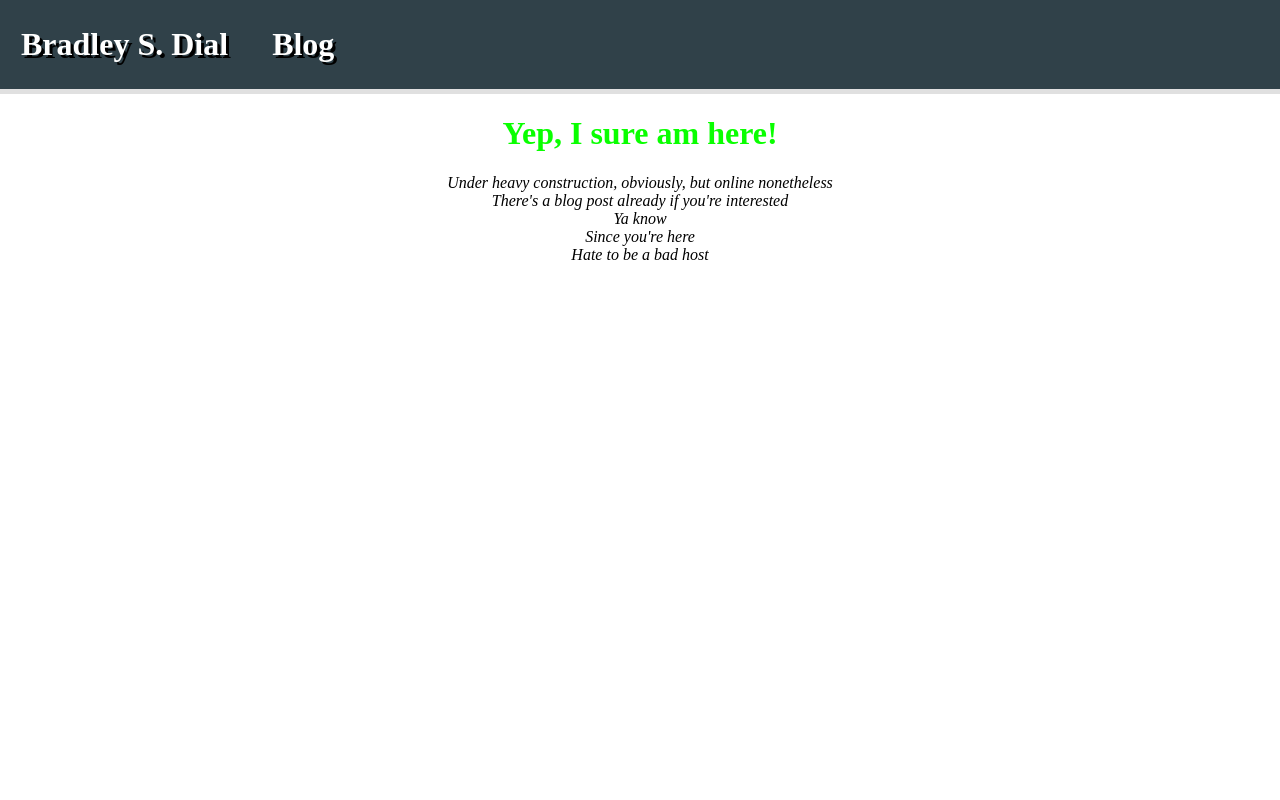
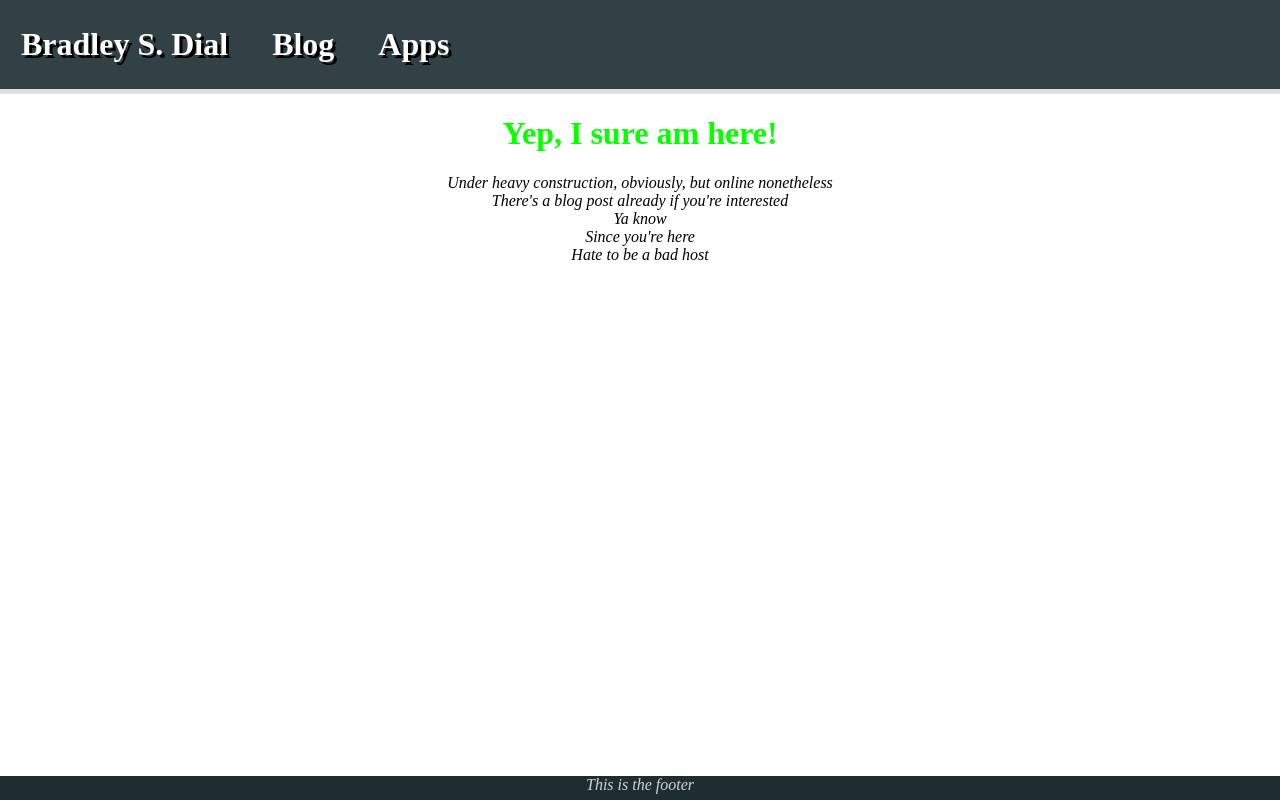
Before and after one commit to Bdialtech/personalSite, a PHP site: page / in a window 1280 px wide. Run offline with PHP 8.4, Linux system fonts and the light colour scheme.

Commit message:
Converted to dynamic rendering Objectified header Added footer Added apps page (empty)

```diff
--- a/css/default.css
+++ b/css/default.css
@@ -1,13 +1,22 @@
 html, body {
     padding: 0px;
     margin: 0px;
+}
+
+.page {
+    position: relative;
+    min-height: 100vh;
+}
+
+.content {
+    padding-bottom: 1.5rem;
 }
 
 .header {
     margin: 0px;
     padding: 1px;
     width: 100%;
-    background-color: rgb(48, 65, 73);
+    background-color: rgb(50, 65, 70);
     color: white;
     border: 0px solid rgb(224, 224, 224);
     border-bottom-width: 5px;
@@ -38,26 +47,20 @@ html, body {
     100% {left: -3px; top: -3px; text-shadow: rgb(41, 41, 41) 6px 6px;}
 }
 
-.blogEntry {
-    width: 80%;
-    margin: auto;
+.footer {
+    position: absolute;
+    bottom: 0;
+    width: 100%;
+    height: 1.5rem;
+    background-color: rgb(30, 45, 50);
+    color: lightgray;
 }
 
-.blogEntry h1 {
+.footer p {
+    margin: 0;
+    padding: 0;
+    text-align: center;
     font-style: italic;
-    border: 0px solid black;
-    border-bottom-width: 2px;
-    margin-bottom: 0px;
-}
-
-.blogEntry h2 {
-    font-size: larger;
-    margin: 5px 0px;
-}
-
-.blogEntry p {
-    width: 90%;
-    margin: auto;
 }
 
 .goof {
--- a/index.html
+++ /dev/null
@@ -1,15 +0,0 @@
-<html>
-    <head>
-        <link rel="stylesheet" href="css/default.css">
-        <title>Brad Dial - Budding Web Developer</title>
-    </head>
-    <body>
-        <div class="header">
-            <h1 class="headerItem"><a href="index.html">Bradley S. Dial</a></h1>
-            <h1 class="headerItem"><a href="blog.html">Blog</a></h1>
-        </div>
-        <h1 class="goof">Yep, I sure am here!</h1>
-        <p style="text-align:center; font-style:italic;">Under heavy construction, obviously, but online nonetheless<br>There's a blog post already if you're interested<br>Ya know<br>Since you're here<br>Hate to be a bad host</btr></p>
-    </body>
-    <br><br><br><br><br><br>
-</html>
--- /dev/null
+++ b/index.php
@@ -0,0 +1,17 @@
+<html>
+    <head>
+        <link rel="stylesheet" href="css/default.css">
+        <title>Brad Dial - Budding Web Developer</title>
+    </head>
+    <body>
+        <div class="page">
+            <div class="content">
+                <?php include 'objects/siteHeader.html'; ?>
+
+                <h1 class="goof">Yep, I sure am here!</h1>
+                <p style="text-align:center; font-style:italic;">Under heavy construction, obviously, but online nonetheless<br>There's a blog post already if you're interested<br>Ya know<br>Since you're here<br>Hate to be a bad host</btr></p>
+            </div>
+        <?php include 'objects/siteFooter.html'; ?>
+        </div>
+    </body>
+</html>
--- /dev/null
+++ b/objects/siteFooter.html
@@ -0,0 +1,3 @@
+<footer class="footer">
+    <p>This is the footer</p>
+</footer>
--- /dev/null
+++ b/objects/siteHeader.html
@@ -0,0 +1,5 @@
+<div class="header">
+    <h1 class="headerItem"><a href="index.php">Bradley S. Dial</a></h1>
+    <h1 class="headerItem"><a href="blog.php">Blog</a></h1>
+    <h1 class="headerItem"><a href="apps.php">Apps</a></h1>
+</div>
```
Also changed, not shown: apps.php (added, +11 -0 lines), blog.html (deleted, +0 -21 lines), blog.php (added, +23 -0 lines), css/blog.css (added, +21 -0 lines), phptest.php (added, +7 -0 lines).
